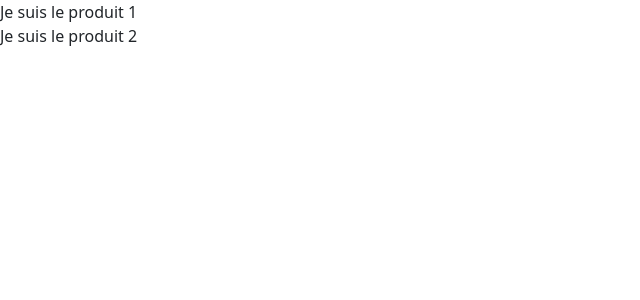
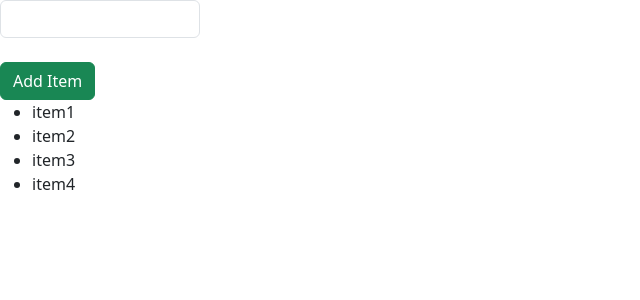
Before and after one commit to Amir-2018/AngularProjects, an Angular app: page / in a window 1280 px wide. Shown: the top 300 px of the page, without its empty margins (0-640 px from the left). Built offline with nearby package versions, Linux system fonts and the light colour scheme.

Commit message:
Create the output binding

```diff
--- a/src/app/app.component.html
+++ b/src/app/app.component.html
@@ -6,8 +6,9 @@
     <title>Document</title>
 </head>
 <body>
-    <app-product [item] = "test"></app-product>
-    <app-product [item] = "test2"></app-product>
-
+    <app-product (EventEmetter)="Add_Item($event)"></app-product>
+    <ul>
+        <li *ngFor="let elem of items" >{{elem}}</li>
+    </ul>
 </body>
 </html>
--- a/src/app/app.component.ts
+++ b/src/app/app.component.ts
@@ -8,8 +8,11 @@ import { Component } from '@angular/core';
 })
 export class AppComponent {
   title = 'projetA';
-  test : string = 'Je suis le produit 1'
-  test2 : string = 'Je suis le produit 2'
 
+  items = ['item1','item2','item3','item4']
+
+  Add_Item(item : string) : void{
+    this.items.push(item) ;
+  }
 
 }
--- a/src/app/product/product.component.html
+++ b/src/app/product/product.component.html
@@ -6,6 +6,8 @@
     <title>Document</title>
 </head>
 <body>
-    {{item }}
+    <input type="text" id="txt" #newItem class="form-control" style="width: 200px;">
+    <br>
+    <button class="btn btn-success" (click)="add_in_event(newItem.value)">Add Item</button>
 </body>
 </html>
--- a/src/app/product/product.component.ts
+++ b/src/app/product/product.component.ts
@@ -9,6 +9,9 @@ import { Component,Input,Output,EventEmitter} from '@angular/core';
 })
 export class ProductComponent {
 
-@Input() item : string = '' ;
+@Output() EventEmetter = new EventEmitter<string>() ;
 
+add_in_event(elem : string){
+  this.EventEmetter.emit(elem) ;
 }
+}
```
